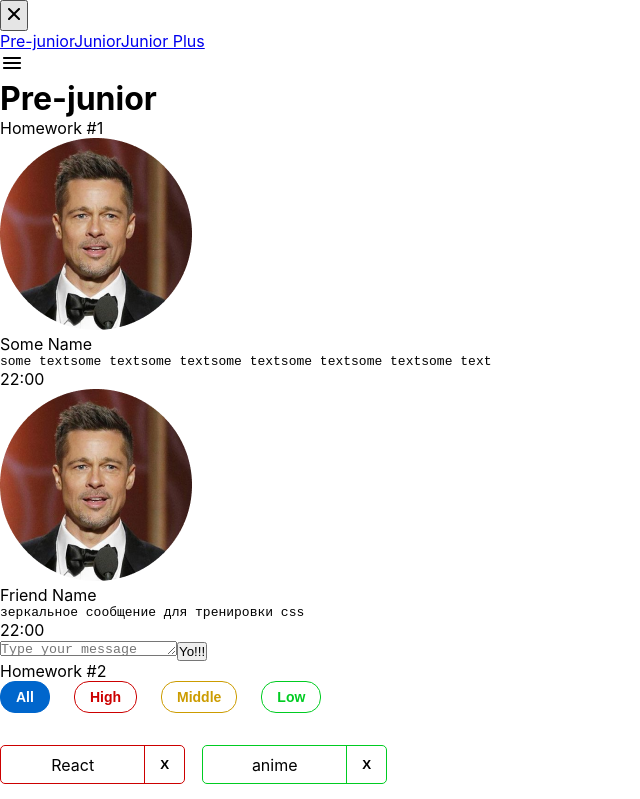
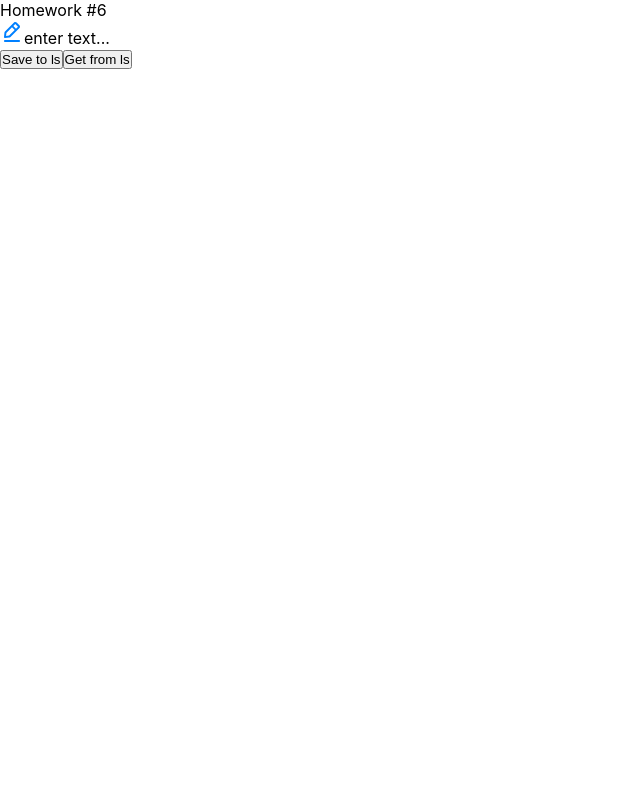
Before and after one commit to OverTheTop404/homework-front-main-2, a React (Create React App) app: page / in a window 1280 px wide. Before the commit this address led to /#/pre-junior. Shown: the top 799 px of the page, without its empty margins (0-640 px from the left). Built offline with nearby package versions, Linux system fonts and the light colour scheme.

Commit message:
HW5 is exactly done

```diff
--- a/src/s1-main/App.tsx
+++ b/src/s1-main/App.tsx
@@ -1,7 +1,6 @@
 import React from 'react'
 import s from './App.module.css'
 import HW6 from "../s2-homeworks/hw06/HW6";
-import HW5 from "../s2-homeworks/hw05/HW5";
 
 function App() {
     return (
@@ -13,8 +12,8 @@ function App() {
             {/*<HW4/>*/}
 
             {/*при выполнении дз 5 и более - закомментировать здесь дз 1-4, так как они есть внутри дз 5*/}
-            <HW5/>
-            {/*<HW6/>*/}
+            {/*<HW5/>*/}
+            <HW6/>
         </div>
     )
 }
```
